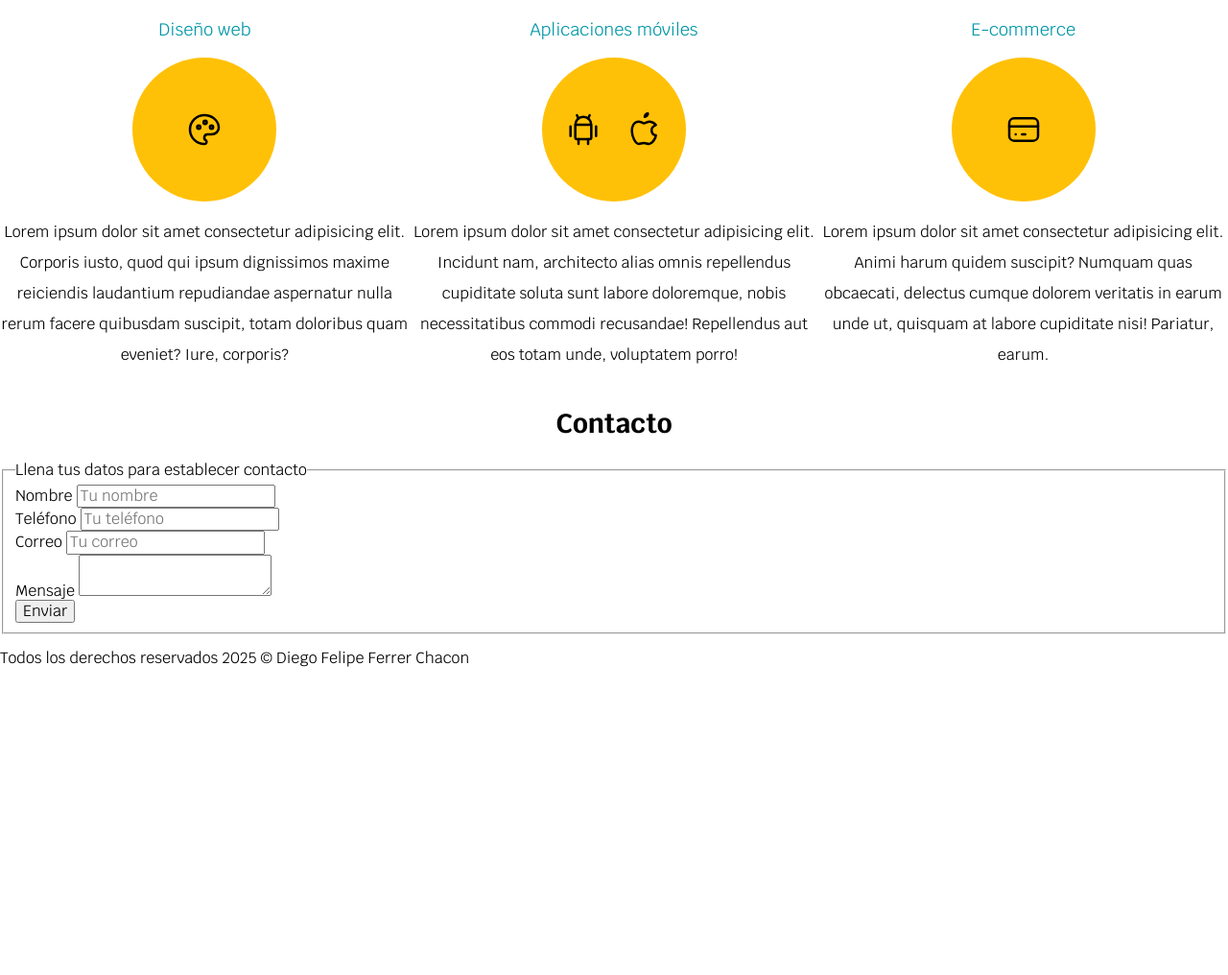
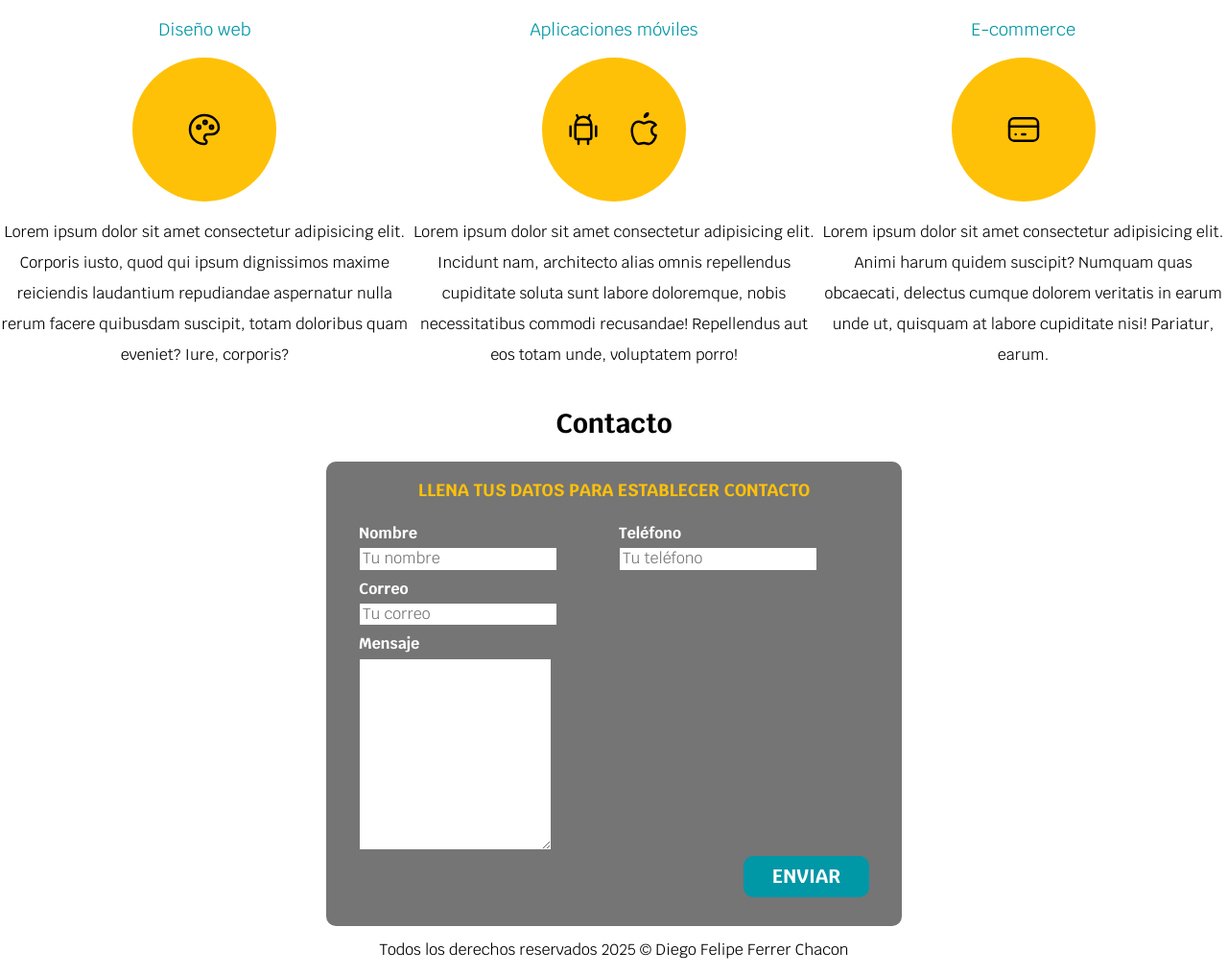
Before and after one commit to DFFC03/developer_page_7SA, a plain HTML site: page index.html in a window 1280 px wide. Shown: the part 663-1679 px from the top of the page at 96% size. Before the commit the page ends 1375 px from the top, so only its background shows below. Drawn offline with Linux system fonts and the light colour scheme.

Commit message:
SPA finished

```diff
--- a/css/styles.css
+++ b/css/styles.css
@@ -152,12 +152,18 @@ El hijo siempre debe ser absoluto*/
     width: 90%;
     /*Alinear texto del boton */
     text-align: center;
+    /*Quitar el borde*/
+    border: none;
 }
 
 @media (min-width: 768px ) {
     .boton{
         width: auto;
     }
+}
+
+.boton:hover{
+    cursor: pointer;
 }
 
 /*Mis servicios*/
@@ -198,3 +204,91 @@ El hijo siempre debe ser absoluto*/
     align-items: center;
     justify-content: space-evenly;
 }
+
+/* Contacto */
+.formulario{
+    background-color: var(--gris);
+    width: min(60rem, 100%); /* Ahorra media Query*/
+    margin: 0 auto;
+    padding: 2rem;
+    border-radius: 1rem;
+}
+
+.formulario fieldset{
+    border: none;
+}
+
+.formulario legend{
+    text-align: center;
+    font-size: 1.8rem;
+    font-weight: bold;
+    margin-bottom: 2rem;
+    text-transform: uppercase;
+    color: var(--primario);
+}
+
+.contenedor-campos{
+
+}
+
+.campo{
+    margin-bottom: 1rem;
+
+}
+
+.campo label{
+    color: var(--blanco);
+    font-weight: bold;
+    margin-bottom: .5rem;
+    /* Tomara el espacio disponible*/
+    display: block;
+}
+
+.input-text{
+    width: 100%;
+    border: none;
+    padding: 1.5rem;
+    border-radius: .5rem;
+}
+
+.campo textarea{
+    height: 20rem;
+}
+
+/*Utilidades*/
+.w-sm-100{
+    width: 100%;
+}
+
+@media (min-width: 768px ) {
+    .w-sm-100{
+        width: auto;
+    }
+}
+
+.flex{
+    display: flex;
+}
+
+.alinear-derecha{
+    justify-content: flex-end;
+}
+
+/*Acomodar Campos*/
+@media (min-width: 768px ) {
+    .contenedor-campos{
+        display: grid;
+        grid-template-columns: repeat(2, 1fr);
+        column-gap: 1rem;
+        /*Darle espacio a cada fila*/
+        grid-template-rows: auto auto 20rem;
+    }
+    .campo:nth-child(3),
+    .campo:nth-child(4){
+       grid-column: 1/3;
+    }
+}
+
+.footer{
+    text-align: center;
+}
--- a/index.html
+++ b/index.html
@@ -65,41 +65,43 @@
                 <p>Lorem ipsum dolor sit amet consectetur adipisicing elit. Animi harum quidem suscipit? Numquam quas obcaecati, delectus cumque dolorem veritatis in earum unde ut, quisquam at labore cupiditate nisi! Pariatur, earum.</p>
             </section>
         </div> <!--Cierrer de servicios-->
-    </main>
+
     <section>
         <h2>Contacto</h2>
-        <form>
+        <form class="formulario">
             <fieldset>
                 <legend>Llena tus datos para establecer contacto</legend>
-                <div>
+                <div class="contenedor-campos">
+                    <div class="campo">
                         <label>Nombre</label>
                         <input type="text" placeholder="Tu nombre">
                     </div>
 
-                <div>
+                    <div class="campo">
                         <label>Teléfono</label>
                         <input type="tel" placeholder="Tu teléfono">
                     </div>
 
-                <div>
+                    <div class="campo">
                         <label>Correo</label>
                         <input type="email" placeholder="Tu correo">
                     </div>
 
-                <div>
+                    <div class="campo">
                         <label>Mensaje</label>
                         <textarea></textarea>
                     </div>
+                </div><!--Cierre div.contenedor-campos-->
+                <div class="alinear-derecha flex">
+                    <input class="boton w-sm-100" type="submit" value="Enviar">
+                </div>
 
-                <div>
-                    <input type="submit" value="Enviar">
-                </div>
             </fieldset>
 
         </form>
     </section>
-
-    <footer>
+    </main>
+    <footer class="footer">
         <p>Todos los derechos reservados 2025 © Diego Felipe Ferrer Chacon</p>
     </footer>
 
```
Lines whose indentation alone changed are shown as unchanged.
